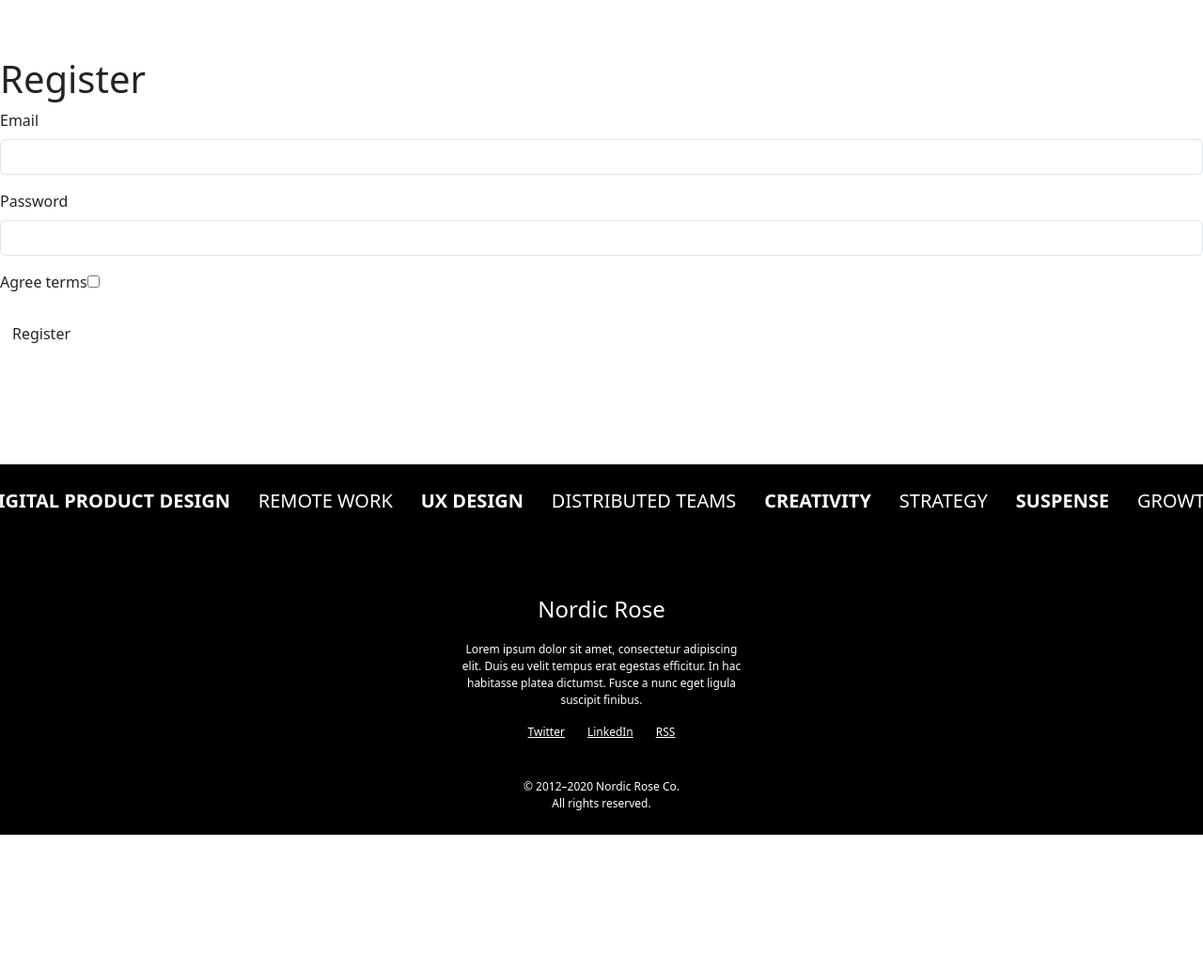
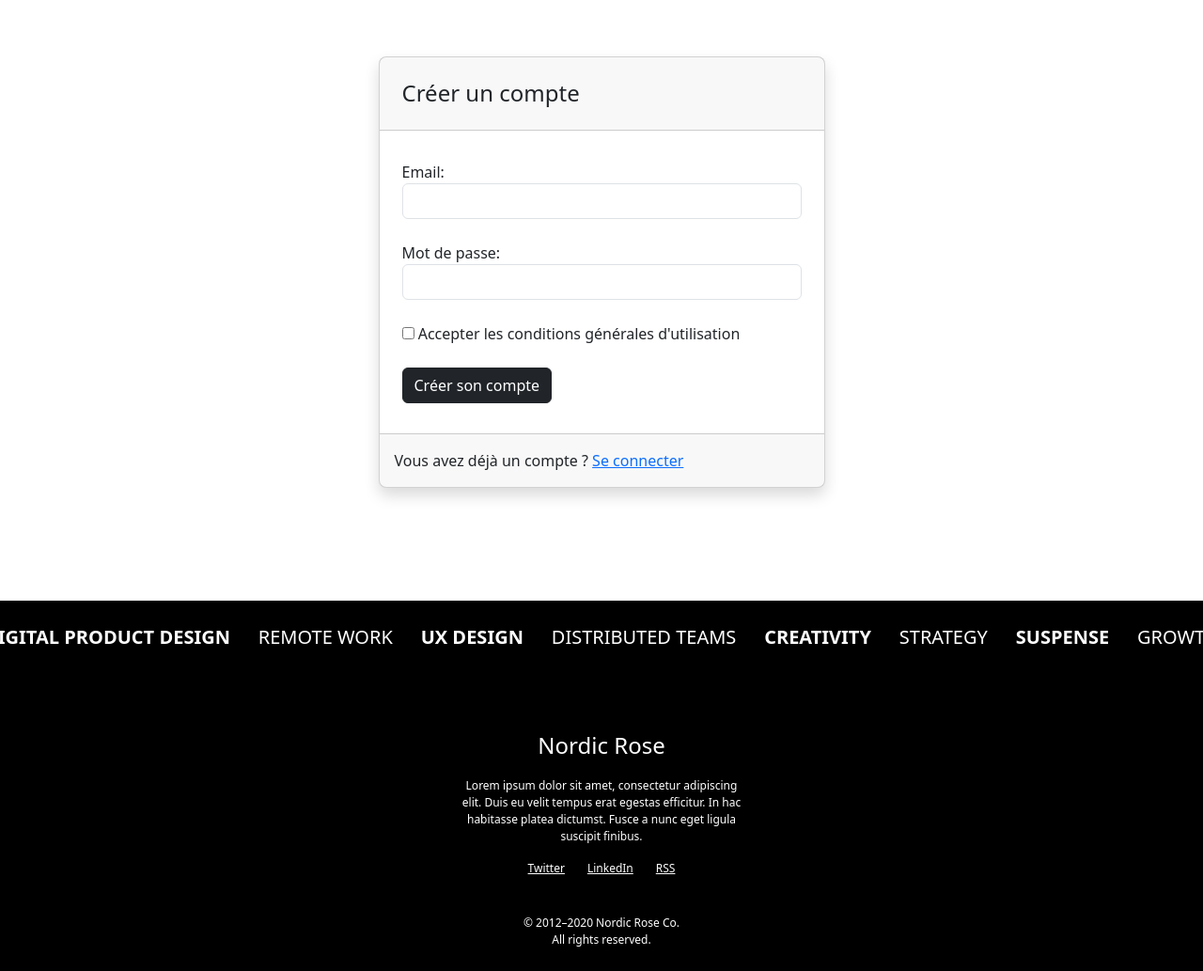
Before and after one commit to lsureauynov/blog, a Symfony app: template templates/registration/register.html.twig in a window 1280 px wide. Shown: the part 104-1137 px from the top of the page at 94% size. Before the commit the page ends 992 px from the top, so only its background shows below. Run offline with Twig, Linux system fonts and the light colour scheme; the template is opened without the code that fills it, so the values that code supplies are empty; form fields are guessed from the names that the template uses; style sheets or scripts are compiled from the project's sources; some libraries are stand-ins or nearby versions.

Commit message:
login & registration forms

```diff
--- a/templates/registration/register.html.twig
+++ b/templates/registration/register.html.twig
@@ -1,19 +1,49 @@
 {% extends 'base.html.twig' %}
 
-{% block title %}Register{% endblock %}
+{% block title %}
+	Créer un compte
+{% endblock %}
 
 {% block body %}
-    <h1>Register</h1>
+	<div class="container d-flex justify-content-center px-0">
+		<div class="card shadow rounded-3 col-lg-5 d-flex flex-column gap-2">
+			<div class="card-header p-4 h4">
+				Créer un compte
+			</div>
 
-    {{ form_errors(registrationForm) }}
+			<div class="card-body p-4">
+				{{ form_start(registrationForm) }}
 
-    {{ form_start(registrationForm) }}
-        {{ form_row(registrationForm.email) }}
-        {{ form_row(registrationForm.plainPassword, {
-            label: 'Password'
-        }) }}
-        {{ form_row(registrationForm.agreeTerms) }}
+				<div class="d-flex flex-column align-items-center gap-4">
+					<div class="form-group col-12">
+						{{ form_label(registrationForm.email, 'Email:' ,{'label_attr': {'class': 'form-control-label'}}) }}
+						{{ form_widget(registrationForm.email, {'attr': {'class': 'form-control'}}) }}
+					</div>
 
-        <button type="submit" class="btn">Register</button>
-    {{ form_end(registrationForm) }}
+					<div class="form-group col-12">
+						{{ form_label(registrationForm.plainPassword, 'Mot de passe:' ,{'label_attr': {'class': 'form-control-label'}}) }}
+						{{ form_widget(registrationForm.plainPassword, {'attr': {'class': 'form-control'}}) }}
+					</div>
+
+					<div class="form-group col-12">
+						{{ form_widget(registrationForm.agreeTerms) }}
+						{{ form_label(registrationForm.agreeTerms, "Accepter les conditions générales d'utilisation" ,{'label_attr': {'class': 'form-control-label'}}) }}
+					</div>
+
+					<div class="form-group col-12">
+						<button type="submit" class="btn btn-dark">Créer son compte</button>
+					</div>
+				</div>
+
+				{{ form_end(registrationForm) }}
+
+				{{ form_errors(registrationForm) }}
+			</div>
+
+			<div class="card-footer p-3 p">
+				Vous avez déjà un compte ?
+				<a href="/login" class="card-link">Se connecter</a>
+			</div>
+		</div>
+	</div>
 {% endblock %}
```
Also changed, not shown: src/Form/RegistrationFormType.php (+3 -4 lines), templates/login/index.html.twig (+34 -15 lines).
